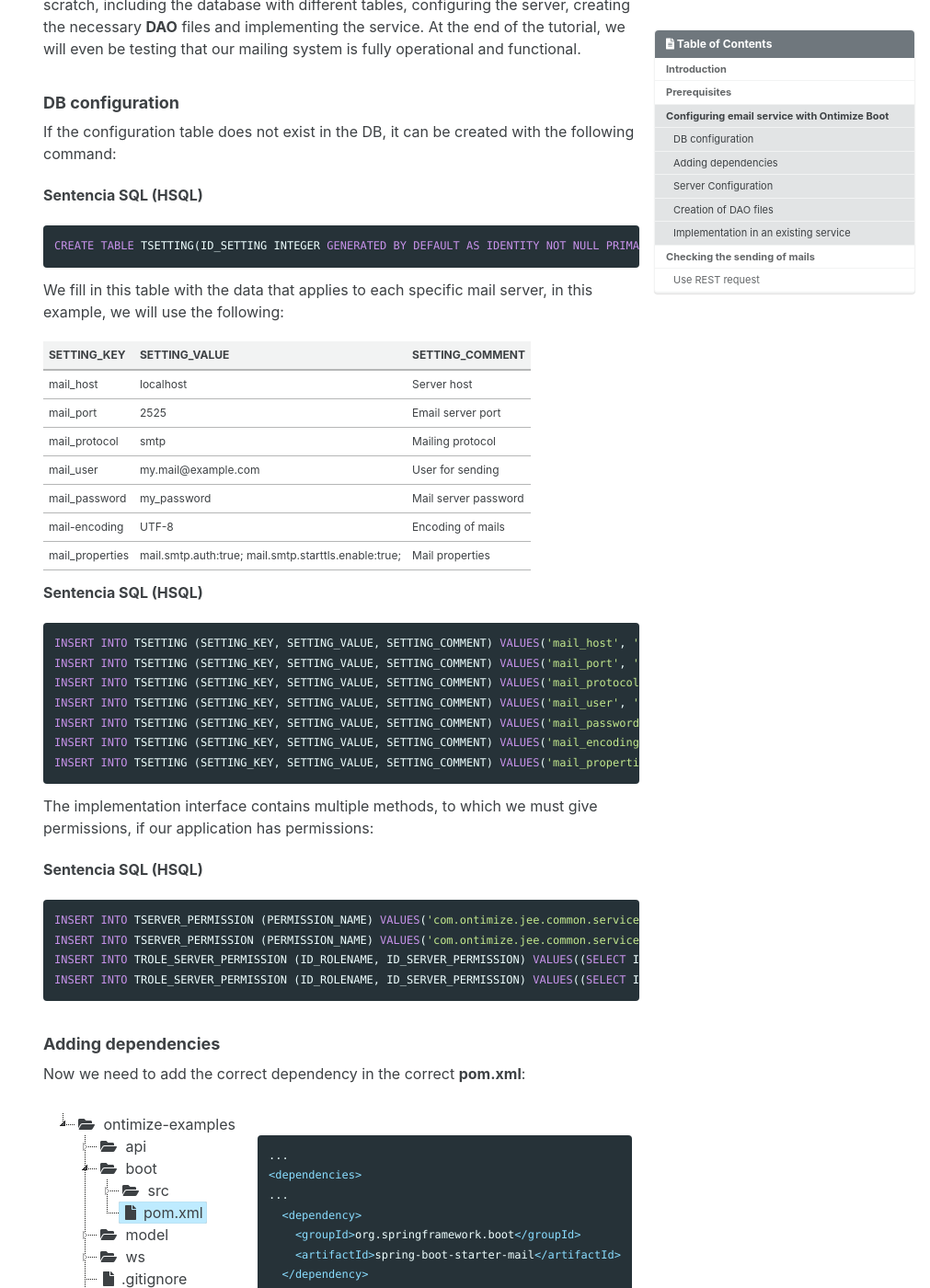
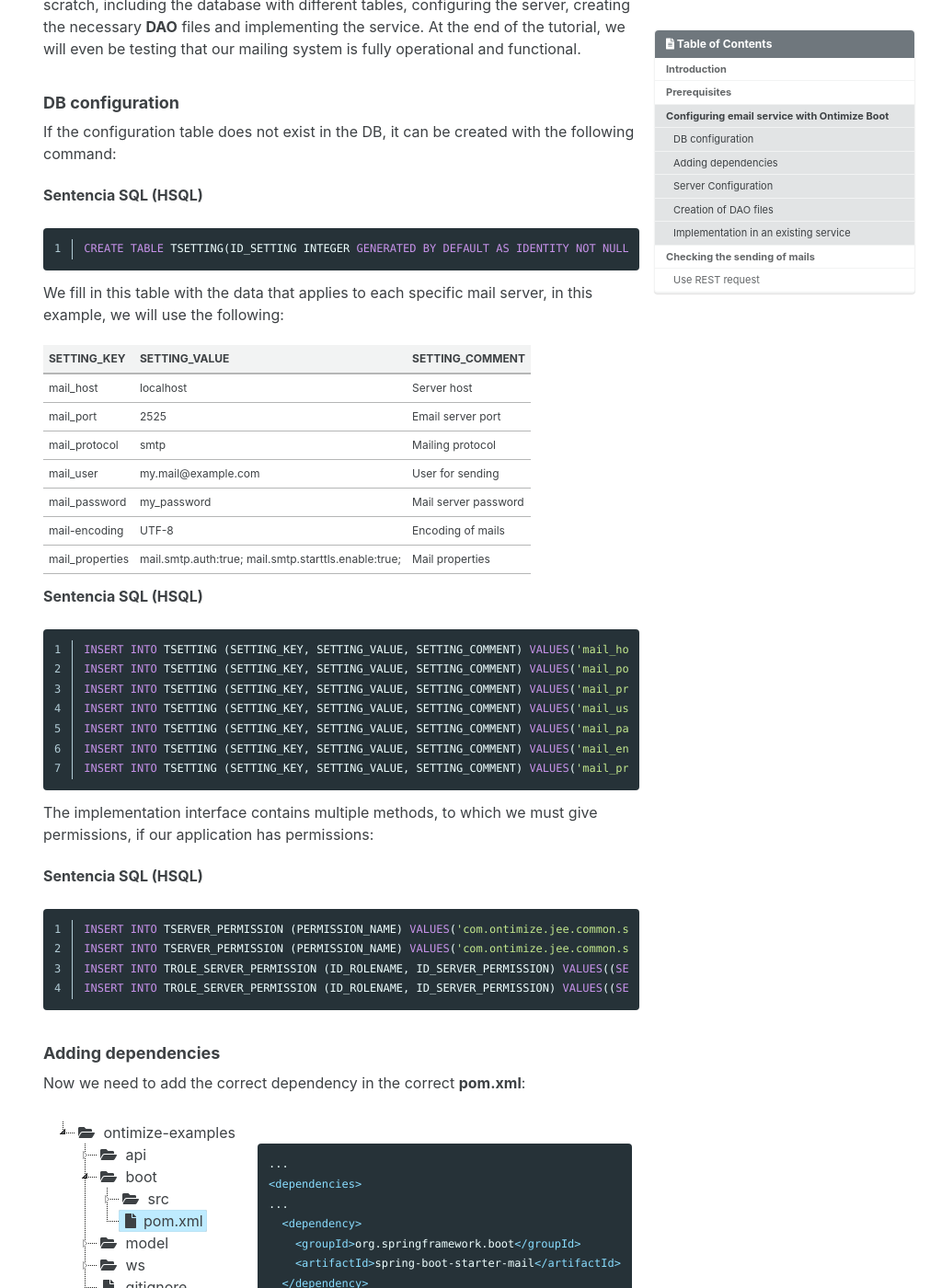
Before and after one commit to ontimize/ontimize-boot, a Jekyll site: the page built from _pages/basics_mail.md, in a window 1280 px wide and 1400 px high, scrolled down 777 px. Shown: the whole window at 92% size, without its empty margins (269-1280 px from the left). Built offline with Jekyll 4.4.1, drawn with Linux system fonts in a browser that asks for light colours; cached includes are drawn as plain includes.

Commit message:
Updated Mail and i18n tutorials

````diff
--- a/_pages/basics_mail.md
+++ b/_pages/basics_mail.md
@@ -53,9 +53,11 @@ If the configuration table does not exist in the DB, it can be created with the
 
 **Sentencia SQL (HSQL)**
 
-```sql
+{%highlight sql linenos%}
+
 CREATE TABLE TSETTING(ID_SETTING INTEGER GENERATED BY DEFAULT AS IDENTITY NOT NULL PRIMARY KEY,SETTING_KEY LONGVARCHAR,SETTING_VALUE LONGVARCHAR,SETTING_COMMENTLONGVARCHAR);
-```
+
+{% endhighlight %}
 
 We fill in this table with the data that applies to each specific mail server, in this example, we will use the following:
 
@@ -71,7 +73,8 @@ We fill in this table with the data that applies to each specific mail server, i
 
 **Sentencia SQL (HSQL)**
 
-```sql
+{%highlight sql linenos%}
+
 INSERT INTO TSETTING (SETTING_KEY, SETTING_VALUE, SETTING_COMMENT) VALUES('mail_host', 'localhost', 'Server host');
 INSERT INTO TSETTING (SETTING_KEY, SETTING_VALUE, SETTING_COMMENT) VALUES('mail_port', '2525', 'Email server port');
 INSERT INTO TSETTING (SETTING_KEY, SETTING_VALUE, SETTING_COMMENT) VALUES('mail_protocol', 'smtp', 'Mailing protocol');
@@ -79,18 +82,21 @@ INSERT INTO TSETTING (SETTING_KEY, SETTING_VALUE, SETTING_COMMENT) VALUES('mail_
 INSERT INTO TSETTING (SETTING_KEY, SETTING_VALUE, SETTING_COMMENT) VALUES('mail_password', 'my_password', 'Mail server password');
 INSERT INTO TSETTING (SETTING_KEY, SETTING_VALUE, SETTING_COMMENT) VALUES('mail_encoding', 'UTF-8', 'Encoding of mails');
 INSERT INTO TSETTING (SETTING_KEY, SETTING_VALUE, SETTING_COMMENT) VALUES('mail_properties', 'mail.smtp.auth:true;mail.smtp.starttls.enable:true;', 'Mail properties');
-```
+
+{% endhighlight %}
 
 The implementation interface contains multiple methods, to which we must give permissions, if our application has permissions:
 
 **Sentencia SQL (HSQL)**
 
-```sql
+{%highlight sql linenos%}
+
 INSERT INTO TSERVER_PERMISSION (PERMISSION_NAME) VALUES('com.ontimize.jee.common.services.mail.MailService/sendMail');
 INSERT INTO TSERVER_PERMISSION (PERMISSION_NAME) VALUES('com.ontimize.jee.common.services.mail.MailService/sendMailWithoutAttach');
 INSERT INTO TROLE_SERVER_PERMISSION (ID_ROLENAME, ID_SERVER_PERMISSION) VALUES((SELECT ID_ROLENAME FROM TROLE WHERE ROLENAME='admin'), (SELECT ID_SERVER_PERMISSION FROM TSERVER_PERMISSION WHERE PERMISSION_NAME='com.ontimize.jee.common.services.mail.IMailService/sendMail'));
 INSERT INTO TROLE_SERVER_PERMISSION (ID_ROLENAME, ID_SERVER_PERMISSION) VALUES((SELECT ID_ROLENAME FROM TROLE WHERE ROLENAME='admin'), (SELECT ID_SERVER_PERMISSION FROM TSERVER_PERMISSION WHERE PERMISSION_NAME='com.ontimize.jee.common.services.mail.IMailService/sendMailWithoutAttach'));
-```
+
+{% endhighlight %}
 
 
 ### Adding dependencies
````
Also changed, not shown: _pages/basics_i18n.md (+18 -4 lines).
